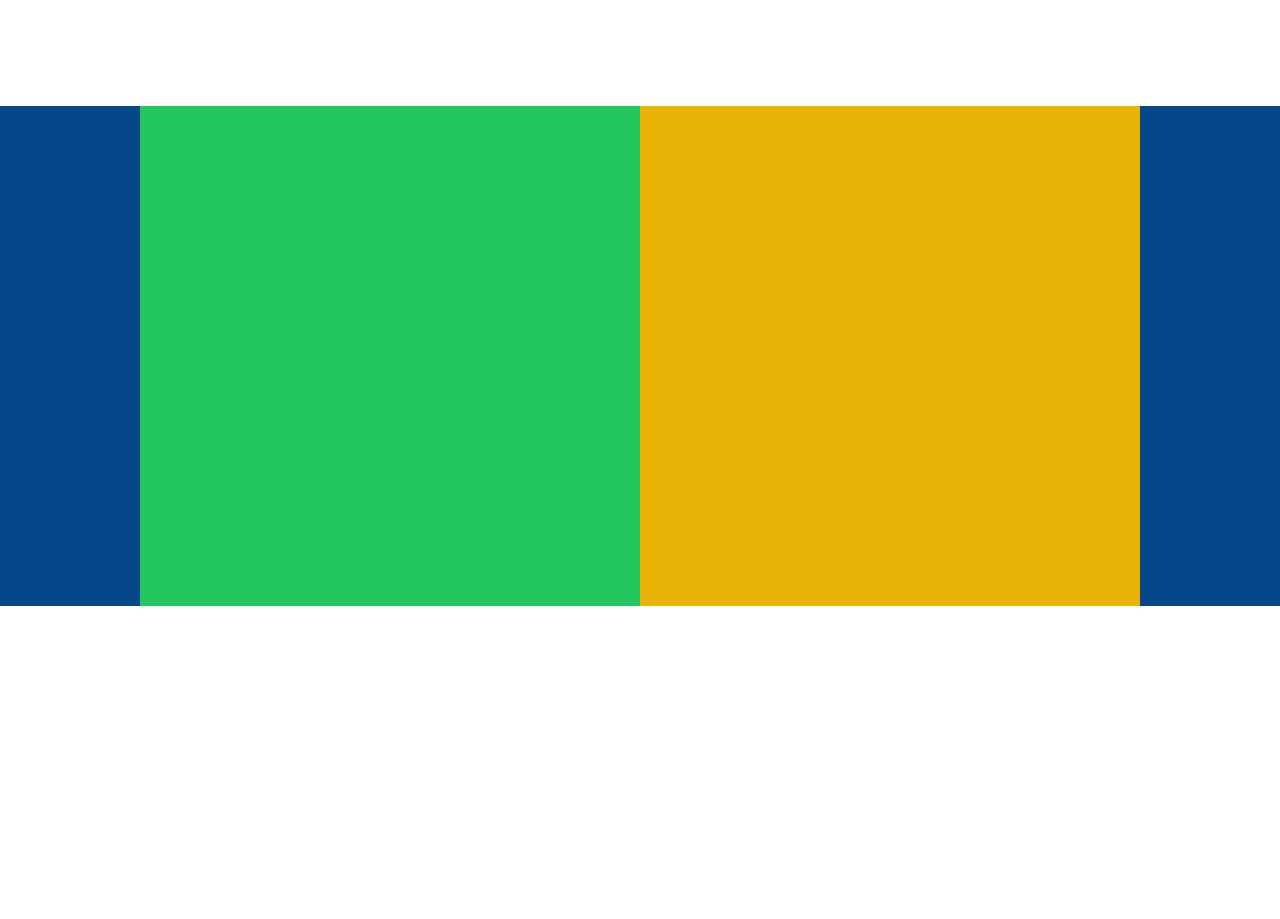
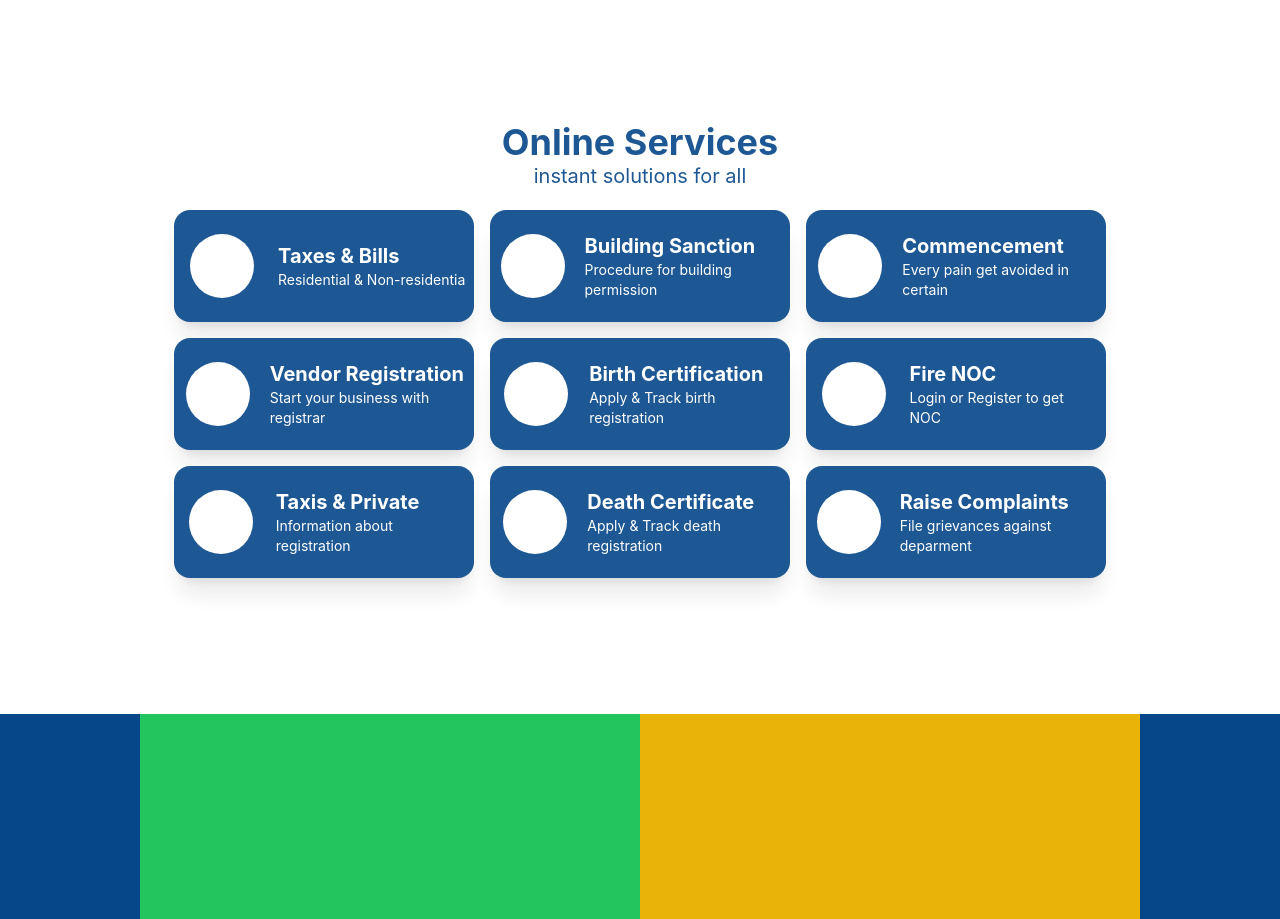
Before and after one commit to Dienviar/mapun, a React (Create React App) app: page /services in a window 1280 px wide. Shown: the part 1780-2699 px from the top of the page. Before the commit the page ends 2386 px from the top, so only its background shows below. Built offline with nearby package versions, Linux system fonts and the light colour scheme.

Commit message:
services card complete

```diff
--- /dev/null
+++ b/src/Components/Services/OnlineServices.js
@@ -0,0 +1,31 @@
+import React from 'react'
+import OnlineServicesCard from './OnlineServicesCard'
+
+const OnlineServices = () => {
+  return (
+    <section className='flex justify-center w-full h-auto mt-36'>
+        <article className='w-1000px h-auto'>
+            <div className='w-full h-20 text-center'>
+                <p className='text-4xl font-bold text-blue opacity-90'>Online Services</p>
+                <p className='text-xl text-blue opacity-90'>instant solutions for all</p>
+            </div>
+
+            <div className='w-full h-auto flex justify-center flex-wrap screen700px:px-3'>
+                <OnlineServicesCard title={"Taxes & Bills"} description={"Residential & Non-residentia"} icon={""} />
+                <OnlineServicesCard title={"Building Sanction"} description={"Procedure for building permission"} icon={""}/>
+                <OnlineServicesCard title={"Commencement"} description={"Every pain get avoided in certain"} icon={""}/>
+
+                <OnlineServicesCard title={"Vendor Registration"} description={"Start your business with registrar"} icon={""}/>
+                <OnlineServicesCard title={"Birth Certification"} description={"Apply & Track birth registration"} icon={""}/>
+                <OnlineServicesCard title={"Fire NOC"} description={"Login or Register to get NOC"} icon={""}/>
+
+                <OnlineServicesCard title={"Taxis & Private"} description={"Information about registration "} icon={""}/>
+                <OnlineServicesCard title={"Death Certificate"} description={"Apply & Track death registration"} icon={""}/>
+                <OnlineServicesCard title={"Raise Complaints"} description={"File grievances against deparment"} icon={""}/>
+            </div>
+        </article>
+    </section>
+  )
+}
+
+export default OnlineServices
--- /dev/null
+++ b/src/Components/Services/OnlineServicesCard.js
@@ -0,0 +1,20 @@
+import React from 'react'
+
+const OnlineServicesCard = ({title, description}) => {
+  return (
+    <div className='w-300px h-28 bg-blue flex opacity-90 rounded-2xl shadow-xl m-2 screen700px:w-full cursor-default'>
+        <div className='w-20 h-full flex justify-center items-center mx-2'>
+            <div className='w-16 h-16 bg-white rounded-full'></div>
+        </div>
+
+        <div className='w-auto h-full flex items-center mx-2'>
+            <div>
+                <p className='text-white font-bold text-xl'>{title}</p>
+                <p className='text-white text-sm'>{description}</p>
+            </div>
+        </div>
+    </div>
+  )
+}
+
+export default OnlineServicesCard
--- a/src/Pages/Services.js
+++ b/src/Pages/Services.js
@@ -1,6 +1,7 @@
 import React, { useEffect } from 'react'
 import ServicesLanding from '../Components/Services/ServicesLanding'
 import MapunServices from '../Components/Services/MapunServices'
+import OnlineServices from '../Components/Services/OnlineServices'
 
 const Services = () => {
 
@@ -14,6 +15,7 @@ const Services = () => {
     <main className='relative w-full h-auto'>
       <ServicesLanding/>
       <MapunServices/>
+      <OnlineServices/>
     </main>
   )
 }
```
